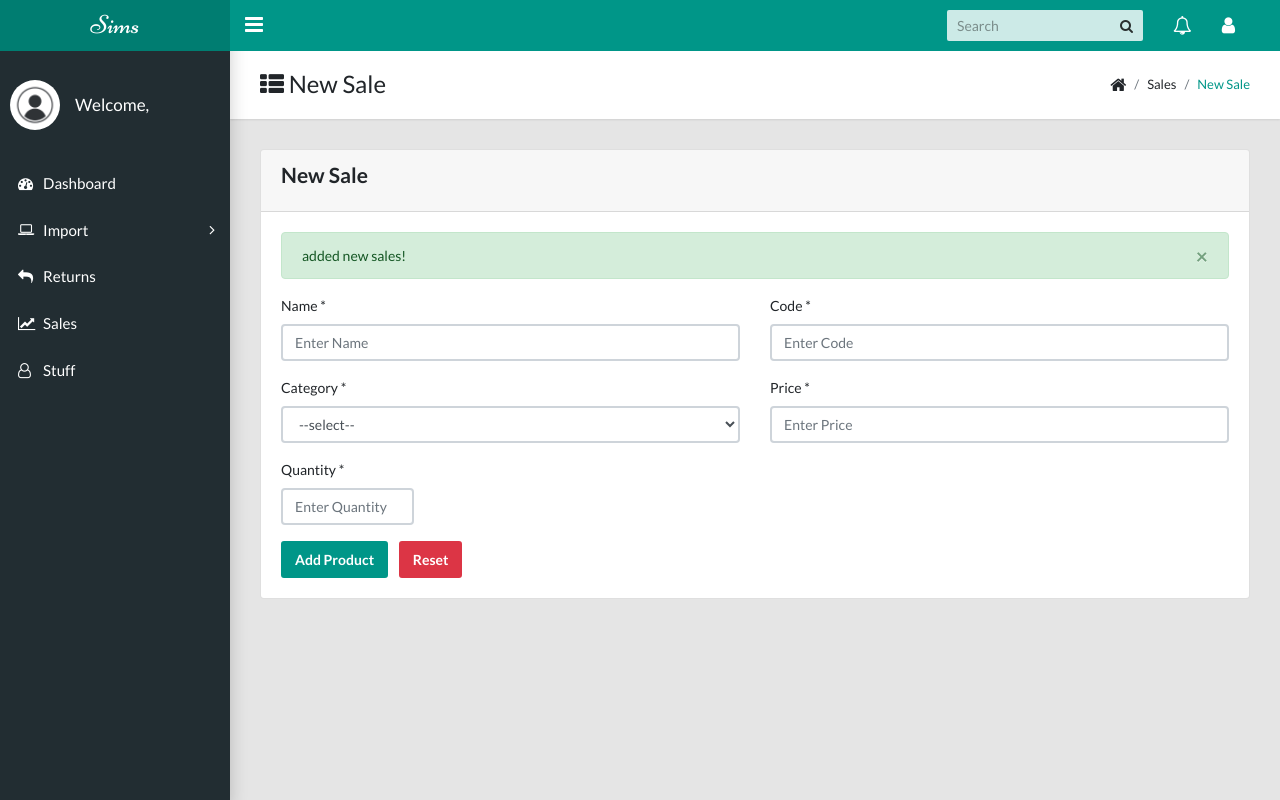
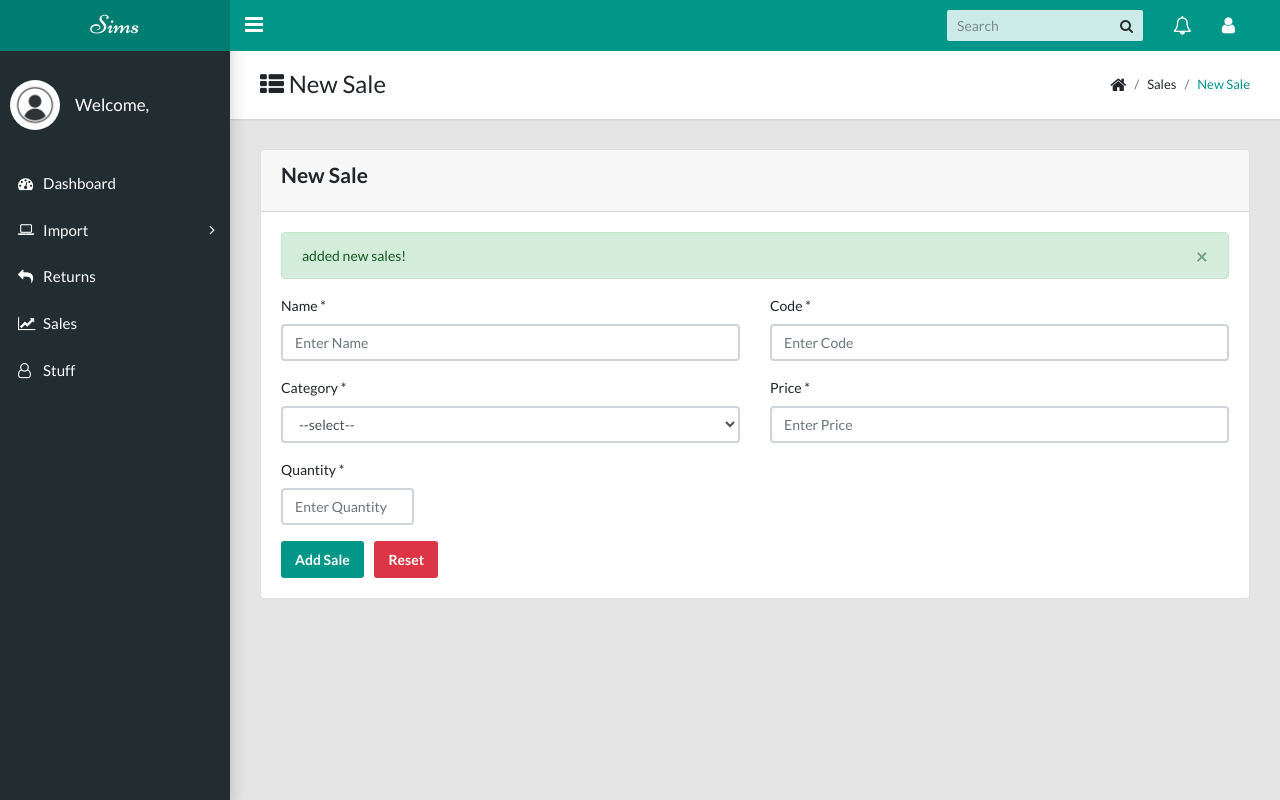
Before and after one commit to nurnobiCSE/Django_Dashboard, a Django app: page /Add-sales-Product/ in a window 1280 px wide. Run offline with Django 3.2, Linux system fonts and the light colour scheme; some libraries are stand-ins or nearby versions.

Commit message:
complete v-5

```diff
--- a/supperShop/templates/newsale.html
+++ b/supperShop/templates/newsale.html
@@ -195,7 +195,7 @@
 
 
                             </div>
-                            <button type="submit" class="btn btn-primary mr-2">Add Product</button>
+                            <button type="submit" class="btn btn-primary mr-2">Add Sale</button>
                             <button type="reset" class="btn btn-danger">Reset</button>
                         </form>
                     </div>
```
